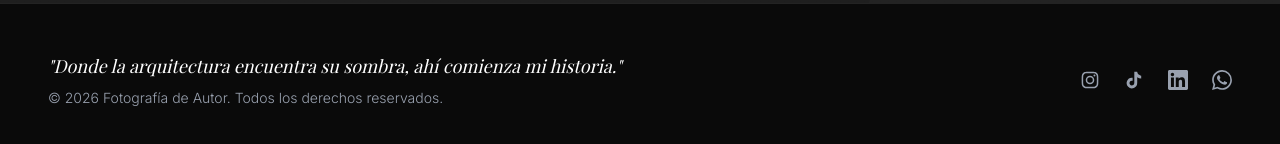
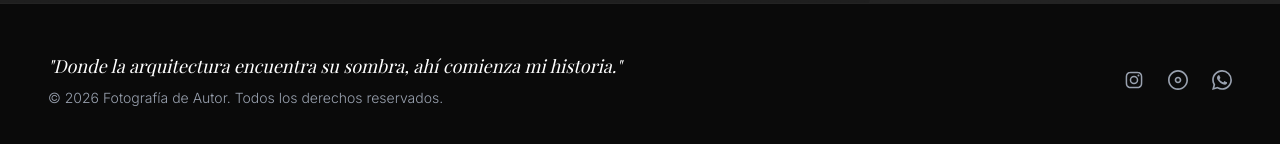
Before and after one commit to grasshopperitsolutions/alfonso-romero-fotografia, a React (Vite) app: page /projects in a window 1280 px wide. Shown: the part 2065-2209 px from the top of the page. Built offline with nearby package versions, Linux system fonts and the light colour scheme; a web font is replaced by a local one.

Commit message:
Update social links and add direct WhatsApp

```diff
--- a/src/components/Footer.jsx
+++ b/src/components/Footer.jsx
@@ -1,5 +1,5 @@
 import { useTranslation } from "react-i18next";
-import { shareToWhatsApp } from "../utils/whatsapp";
+import { directWhatsApp, shareToWhatsApp } from "../utils/whatsapp";
 
 export default function Footer() {
   const { t } = useTranslation();
@@ -9,10 +9,10 @@
       <div className="max-w-7xl mx-auto px-6 lg:px-12 py-12 flex flex-col md:flex-row justify-between items-center text-sm font-light text-gray-400">
         <div className="mb-6 md:mb-0 text-center md:text-left">
           <p className="font-serif italic text-lg text-white mb-2">
-            "{t('footer.quote')}"
+            "{t("footer.quote")}"
           </p>
           <p>
-            &copy; {new Date().getFullYear()} {t('footer.copyright')}
+            &copy; {new Date().getFullYear()} {t("footer.copyright")}
           </p>
         </div>
 
@@ -20,14 +20,14 @@
         <div className="flex items-center space-x-6">
           {/* Instagram */}
           <a
-            href="https://instagram.com"
+            href="https://www.instagram.com/_alfonso.romero?igsh=azNudGxqMm52cGdw"
             target="_blank"
             rel="noopener noreferrer"
             className="hover:text-white transition-colors"
-            title={t('footer.social.instagram')}
-            aria-label={t('footer.social.instagram')}
+            title={t("footer.social.instagram")}
+            aria-label={t("footer.social.instagram")}
           >
-            <span className="sr-only">{t('footer.social.instagram')}</span>
+            <span className="sr-only">{t("footer.social.instagram")}</span>
             <svg className="w-5 h-5" fill="currentColor" viewBox="0 0 24 24">
               <path
                 fillRule="evenodd"
@@ -37,49 +37,33 @@
             </svg>
           </a>
 
-          {/* TikTok */}
+          {/* Flickr */}
           <a
-            href="https://tiktok.com"
+            href="https://www.flickr.com/people/204474141@N06/"
             target="_blank"
             rel="noopener noreferrer"
             className="hover:text-white transition-colors"
-            title={t('footer.social.tiktok')}
-            aria-label={t('footer.social.tiktok')}
+            title={t("footer.social.flickr")}
+            aria-label={t("footer.social.flickr")}
           >
-            <span className="sr-only">{t('footer.social.tiktok')}</span>
+            <span className="sr-only">{t("footer.social.flickr")}</span>
             <svg className="w-5 h-5" fill="currentColor" viewBox="0 0 24 24">
-              <path d="M19.59 6.69a4.83 4.83 0 0 1-3.77-4.25V2h-3.45v13.67a2.89 2.89 0 0 1-5.2 1.74 2.89 2.89 0 0 1 2.31-4.64 2.93 2.93 0 0 1 .88.13V9.4a6.84 6.84 0 0 0-1-.05A6.33 6.33 0 0 0 5 20.1a6.34 6.34 0 0 0 10.86-4.43v-7a8.16 8.16 0 0 0 4.77 1.52v-3.4a4.85 4.85 0 0 1-1-.1z" />
-            </svg>
-          </a>
-
-          {/* LinkedIn */}
-          <a
-            href="https://linkedin.com"
-            target="_blank"
-            rel="noopener noreferrer"
-            className="hover:text-white transition-colors"
-            title={t('footer.social.linkedin')}
-            aria-label={t('footer.social.linkedin')}
-          >
-            <span className="sr-only">{t('footer.social.linkedin')}</span>
-            <svg className="w-5 h-5" fill="currentColor" viewBox="0 0 24 24">
-              <path d="M20.447 20.452h-3.554v-5.569c0-1.328-.027-3.037-1.852-3.037-1.853 0-2.136 1.445-2.136 2.939v5.667H9.351V9h3.414v1.561h.046c.477-.9 1.637-1.85 3.37-1.85 3.601 0 4.267 2.37 4.267 5.455v6.286zM5.337 7.433c-1.144 0-2.063-.926-2.063-2.065 0-1.138.92-2.063 2.063-2.063 1.14 0 2.064.925 2.064 2.063 0 1.139-.925 2.065-2.064 2.065zm1.782 13.019H3.555V9h3.564v11.452zM22.225 0H1.771C.792 0 0 .774 0 1.729v20.542C0 23.227.792 24 1.771 24h20.451C23.2 24 24 23.227 24 22.271V1.729C24 .774 23.2 0 22.222 0h.003z" />
+              <path d="M12 0C5.373 0 0 5.373 0 12s5.373 12 12 12 12-5.373 12-12S18.627 0 12 0zm0 22C6.486 22 2 17.514 2 12S6.486 2 12 2s10 4.486 10 10-4.486 10-10 10zm0-14c-2.209 0-4 1.791-4 4s1.791 4 4 4 4-1.791 4-4-1.791-4-4-4zm0 6c-1.103 0-2-.897-2-2s.897-2 2-2 2 .897 2 2-.897 2-2 2z" />
             </svg>
           </a>
 
           {/* WhatsApp (Share) */}
           <button
-            onClick={shareToWhatsApp}
+            onClick={directWhatsApp}
             className="hover:text-green-500 transition-colors"
-            title={t('footer.social.whatsapp')}
-            aria-label={t('footer.social.whatsapp')}
+            title={t("footer.social.whatsapp")}
+            aria-label={t("footer.social.whatsapp")}
           >
-            <span className="sr-only">{t('footer.social.whatsapp')}</span>
+            <span className="sr-only">{t("footer.social.whatsapp")}</span>
             <svg className="w-5 h-5" fill="currentColor" viewBox="0 0 24 24">
-              <path d="M17.472 14.382c-.297-.149-1.758-.867-2.03-.967-.273-.099-.471-.148-.67.15-.197.297-.767.966-.94 1.164-.173.199-.347.223-.644.075-.297-.15-1.255-.463-2.39-1.475-.883-.788-1.48-1.761-1.653-2.059-.173-.297-.018-.458.13-.606.134-.133.298-.347.446-.52.149-.174.198-.298.298-.497.099-.198.05-.371-.025-.52-.075-.149-.669-1.612-.916-2.207-.242-.579-.487-.5-.669-.51a12.8 12.8 0 00-.57-.01c-.198 0-.52.074-.792.372-.272.297-1.04 1.016-1.04 2.479 0 1.462 1.065 2.875 1.213 3.074.149.198 2.096 3.2 5.077 4.487.709.306 1.262.489 1.694.625.712.227 1.36.195 1.871.118.571-.085 1.758-.719 2.006-1.413.248-.694.248-1.289.173-1.413-.074-.124-.272-.198-.57-.347m-5.421 7.403h-.004a9.87 9.87 0 01-5.031-1.378l-.361-.214-3.741.982.998-3.648-.235-.374a9.86 9.86 0 01-1.51-5.26c.001-5.45 4.436-9.884 9.888-9.884 2.64 0 5.122 1.03 6.988 2.898a9.825 9.825 0 012.893 6.994c-.003 5.45-4.437 9.884-9.885 9.884m8.413-18.297A11.815 11.815 0 0012.05 0C5.495 0 .16 5.335.157 11.892c0 2.096.547 4.142 1.588 5.945L.057 24l6.305-1.654a11.882 11.882 0 005.683 1.448h.005c6.554 0 11.89-5.335 11.893-11.893a11.821 11.821 0 00-3.48-8.413z" />
+              <path d="M17.472 14.382c-.297-.149-1.758-.867-2.03-.967-.273-.099-.471-.148-.67.15-.197.297-.767.966-.94 1.164-.173.199-.347.223-.644.075-.297-.15-1.255-.463-2.39-1.475-.883-.788-1.48-1.761-1.653-2.059-.173-.297-.018-.458.13-.606.134-.133.298-.347.446-.52.149-.174.198-.298.298-.497.099-.198.05-.371-.025-.52-.075-.149-.669-1.612-.916-2.207-.242-.579-.487-.5-.669-.51a12.8 12.8 0 00-.57-.01c-.198 0-.52.074-.792.372-.272.297-1.04 1.016-1.04 2.479 0 1.462 1.065 2.875 1.213 3.074.149.198 2.096 3.2 5.077 4.487.709.306 1.262.489 1.694.625.712.227 1.36.195 1.871.118.571-.085 1.758-.719 2.006-1.413.248-.694.248-1.289.173-1.413-.074-.124-.272-.198-.57-.347m-5.421 7.403h-.004a9.87 9.87 0 01-5.031-1.378l-.361-.214-3.741.982.998-3.648-.235-.374a9.86 9.86 0 01-1.51-5.26c.001-5.45 4.436-9.884 9.888-9.884 2.64 0 5.122 1.03 6.988 2.898a9.825 9.825 0 012.893 6.994c-.003 5.45-4.437 9.884-9.885 9.884m8.413-18.297A11.815 11.815 0 0012.05 0C5.495 0 .16 5.335.157 11.892c0 2.096.547 4.142 1.588 5.945L.057 24l6.305-1.654a11.882 11.882 0 005.683 1.448h.005c6.554 0 11.89-5.335 11.89-11.893a11.821 11.821 0 00-3.48-8.413z" />
             </svg>
           </button>
-
         </div>
       </div>
     </footer>
```
